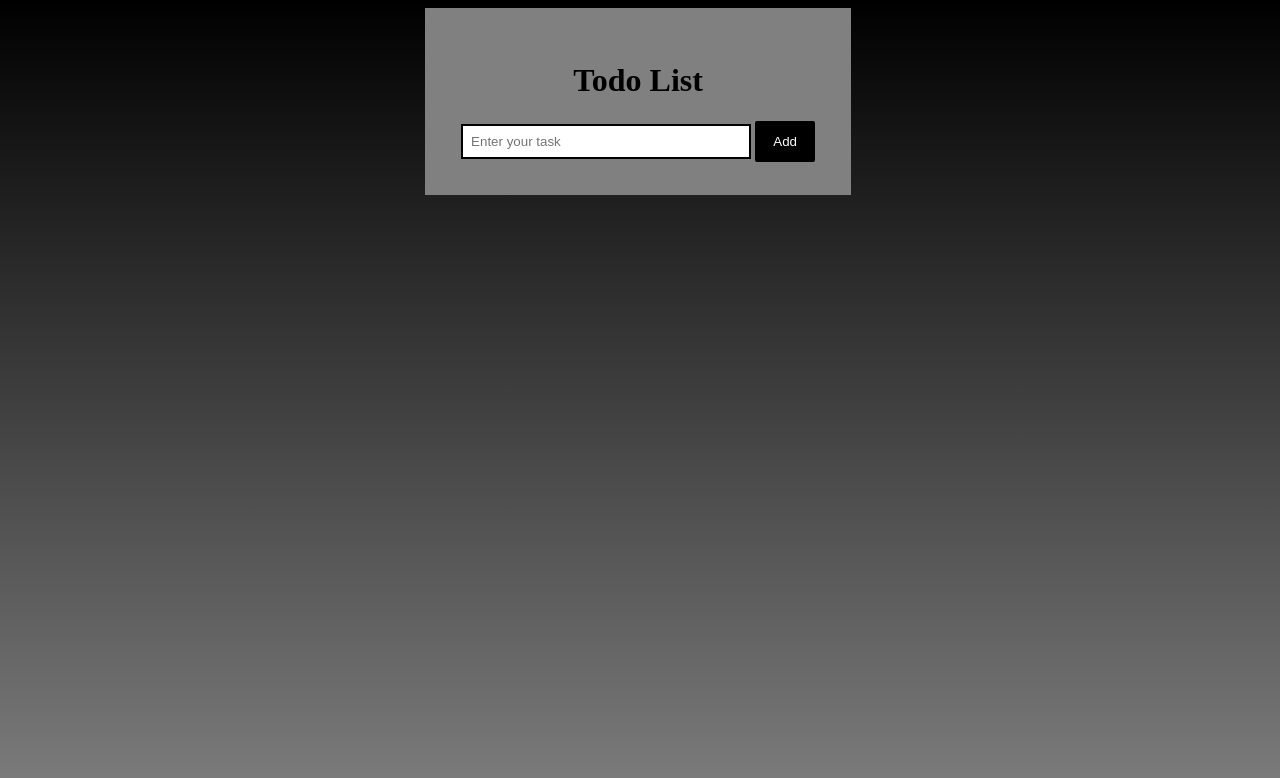
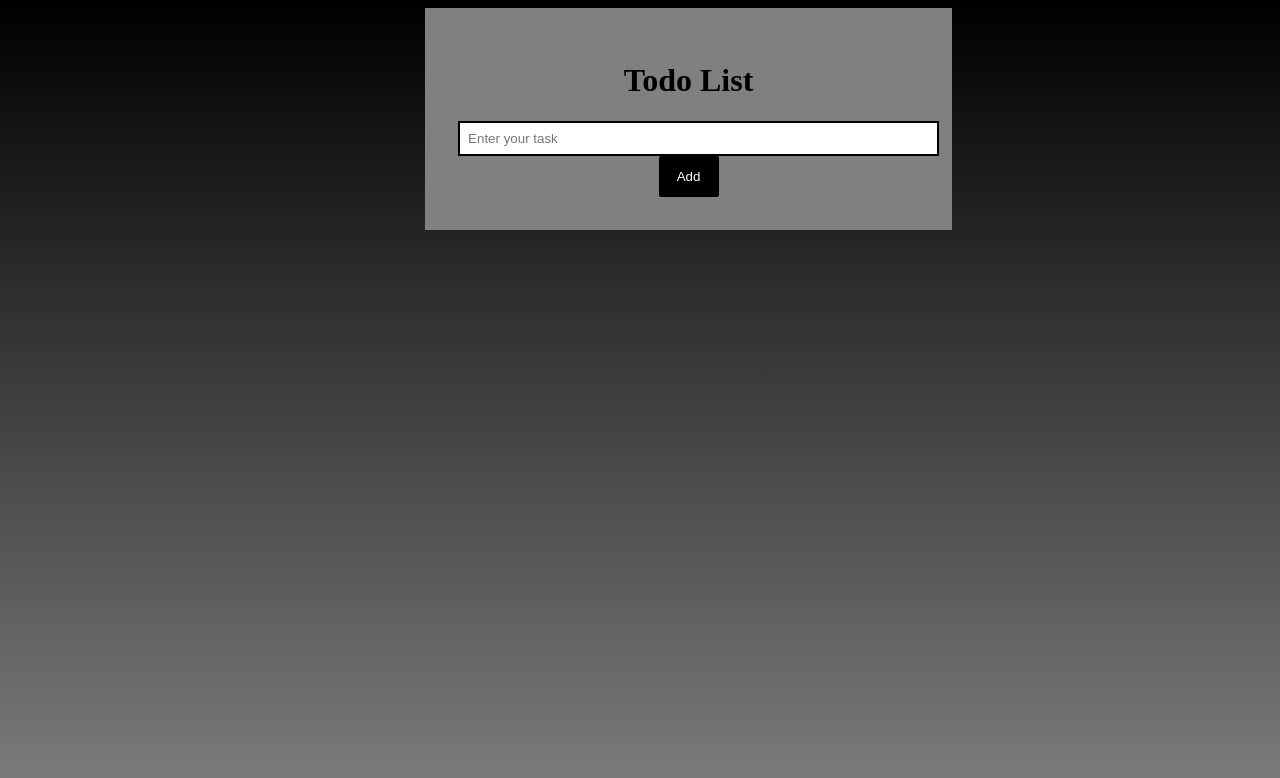
Before and after one commit to sujalkumar0909/Todo-list, a plain HTML site: page index.html in a window 1280 px wide. Drawn offline with Linux system fonts and the light colour scheme.

Commit message:
modified:   style.css

```diff
--- a/style.css
+++ b/style.css
@@ -5,7 +5,7 @@ body{
     height:100vh;
 }
 .container{
-    width:360px;
+    width:36vw;
     padding:33px;
     text-align:center;
     background-color: grey;
@@ -13,7 +13,7 @@ body{
     margin-top:5px;
 }
 input{
-    width:270px;
+    width:36vw;
     padding:8px;
     border:2px solid black;
     outline:none
```
